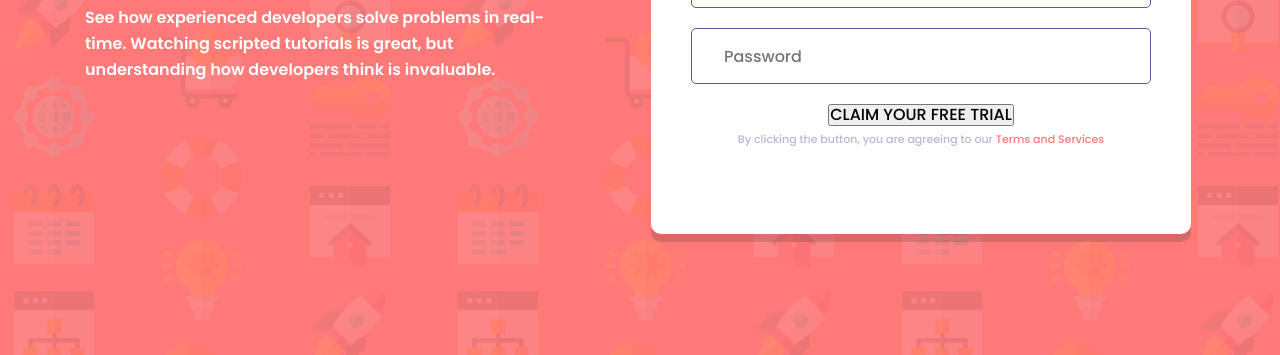
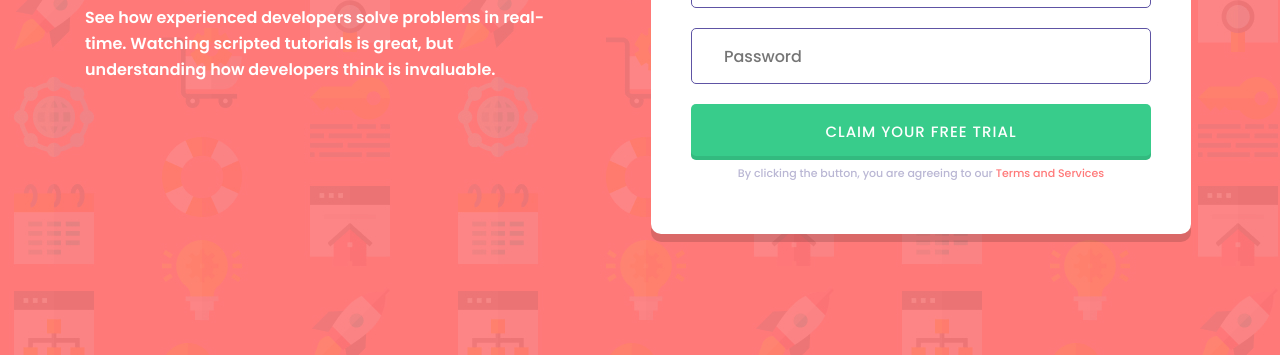
Before and after one commit to OlimxonErkaboyev/intro-component-with-sign-up-form-, a plain HTML site: page index.html in a window 1280 px wide. Shown: the part 445-800 px from the top of the page. Drawn offline with Linux system fonts and the light colour scheme.

Commit message:
xatolar togirlab chiqildi

```diff
--- a/index.html
+++ b/index.html
@@ -37,7 +37,7 @@
                 <input area-label="Last name" class="box" type="text" name="name" placeholder="Last name" />
                 <input area-label="enter your email" class="box" type="text" name="email" placeholder="Email address" />
                 <input area-label="enter your password" class="box" type="password" name="password" placeholder="Password" />
-                <button type="submit" area-label="CLAIM YOUR FREE TRIAL"end-button">
+                <button class="end-button" type="submit" area-label="CLAIM YOUR FREE TRIAL"end-button">
                     CLAIM YOUR FREE TRIAL
                 </button>
             </form>
```
